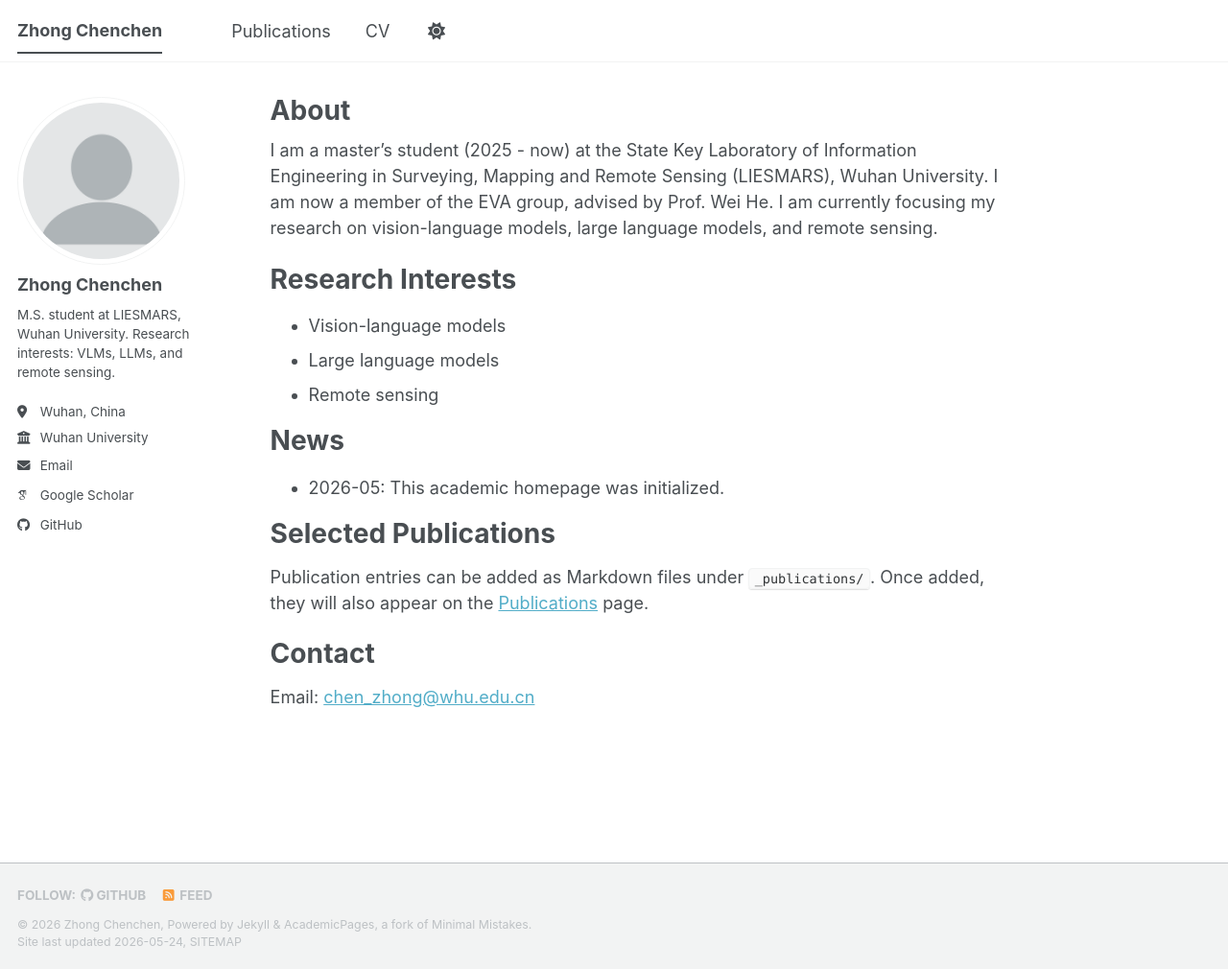
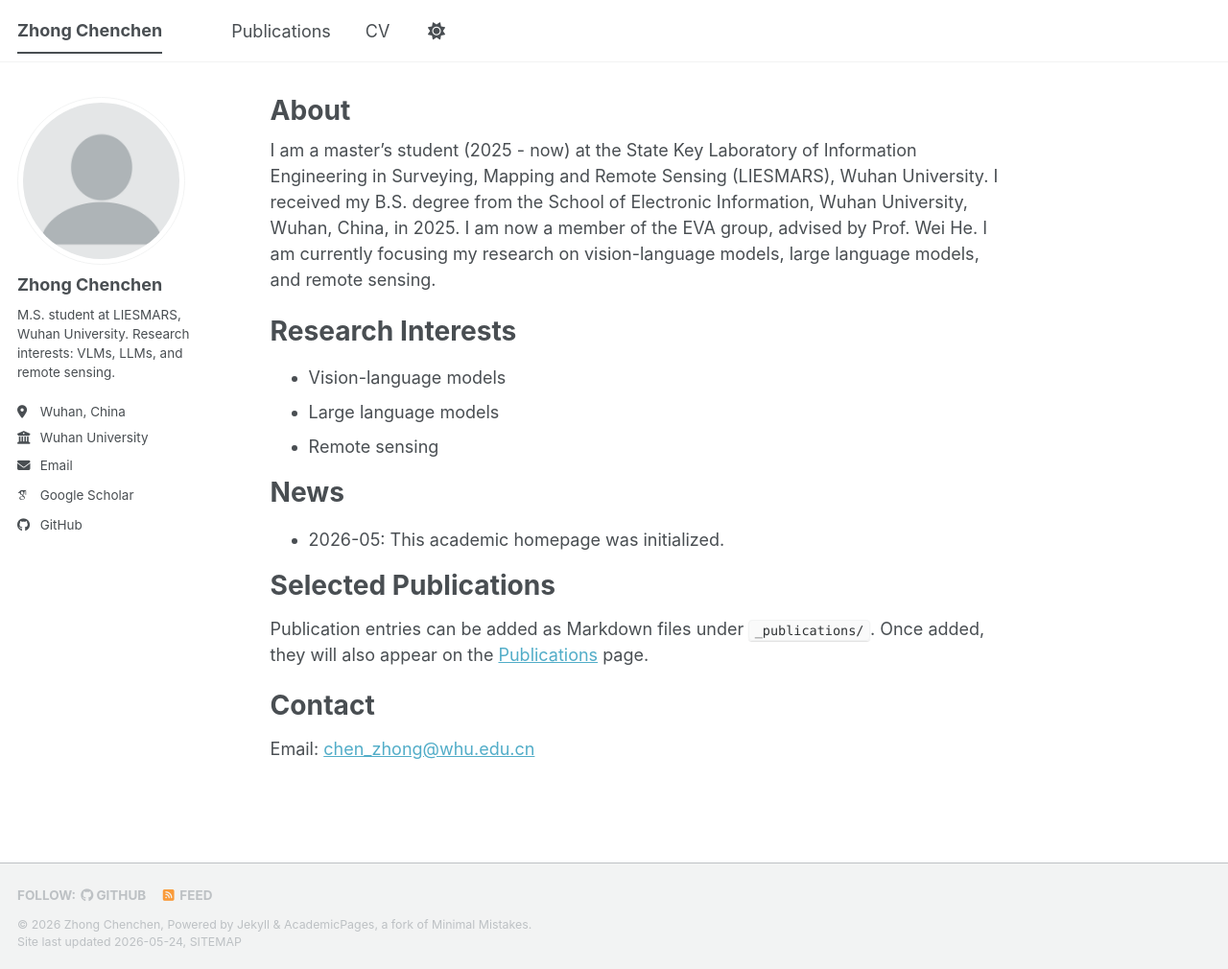
Before and after one commit to Zhong-Chenchen/ChenZhong, a Jekyll site: the page built from _pages/about.md, in a window 1280 px wide and 1010 px high. Shown: the whole window at 96% size. Built offline with Jekyll 4.4.1, drawn with Linux system fonts in a browser that asks for light colours; some web fonts are replaced; a script bundle is joined from its source files by our own code; library files that are not in the unit come from our copies.

Commit message:
Add undergraduate education

```diff
--- a/_pages/about.md
+++ b/_pages/about.md
@@ -7,7 +7,7 @@ redirect_from:
   - /about.html
 ---
 
-I am a master's student (2025 - now) at the State Key Laboratory of Information Engineering in Surveying, Mapping and Remote Sensing (LIESMARS), Wuhan University. I am now a member of the EVA group, advised by Prof. Wei He. I am currently focusing my research on vision-language models, large language models, and remote sensing.
+I am a master's student (2025 - now) at the State Key Laboratory of Information Engineering in Surveying, Mapping and Remote Sensing (LIESMARS), Wuhan University. I received my B.S. degree from the School of Electronic Information, Wuhan University, Wuhan, China, in 2025. I am now a member of the EVA group, advised by Prof. Wei He. I am currently focusing my research on vision-language models, large language models, and remote sensing.
 
 Research Interests
 ======
```
Also changed, not shown: _data/cv.json (+9 -0 lines), _pages/cv.md (+1 -0 lines).
